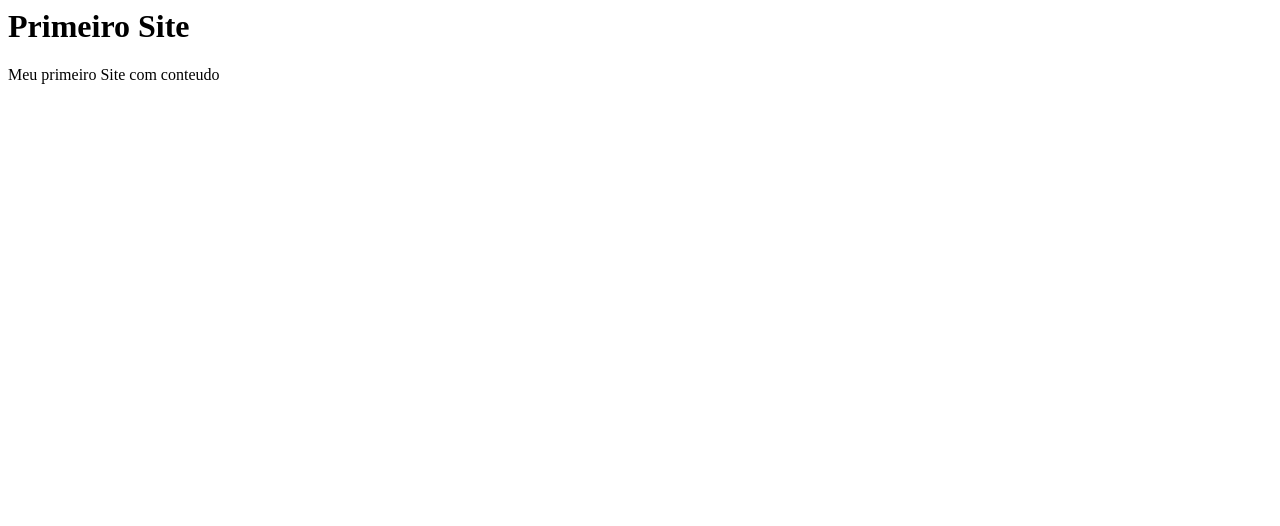
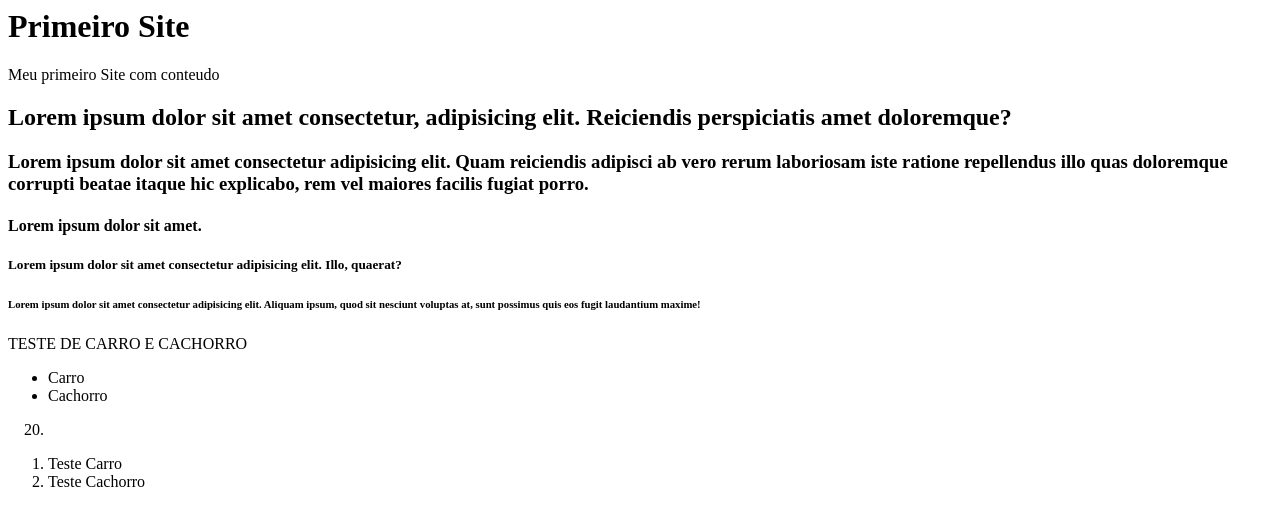
Before and after one commit to Dirksen-eh/Dirksen-eh.github.io, a plain HTML site: page index.html in a window 1280 px wide. Drawn offline with Linux system fonts and the light colour scheme.

Commit message:
Update index.html

```diff
--- a/index.html
+++ b/index.html
@@ -8,12 +8,28 @@
  </head>
 
   <body>
-    <h1>
-     Primeiro Site
-    </h1>
-    <p>
-     Meu primeiro Site com conteudo
-    </p>
+    <h1> Primeiro Site</h1>
+    <p>Meu primeiro Site com conteudo </p>
+  <h2>Lorem ipsum dolor sit amet consectetur, adipisicing elit. Reiciendis perspiciatis amet doloremque?</h2>
+  <h3>Lorem ipsum dolor sit amet consectetur adipisicing elit. Quam reiciendis adipisci ab vero rerum laboriosam iste ratione repellendus illo quas doloremque corrupti beatae itaque hic explicabo, rem vel maiores facilis fugiat porro.</h3>
+  <h4>Lorem ipsum dolor sit amet.</h4>
+  <h5>Lorem ipsum dolor sit amet consectetur adipisicing elit. Illo, quaerat?</h5>
+  <h6>Lorem ipsum dolor sit amet consectetur adipisicing elit. Aliquam ipsum, quod sit nesciunt voluptas at, sunt possimus quis eos fugit laudantium maxime!</h6>
+
+<p>TESTE DE CARRO E CACHORRO</p>
+
+  <ul>
+    <li>Carro</li>
+    <li>Cachorro</li>
+  </ul>
   </body>
 
+<ol start="20">
+  <li></li>
+</ol>
+
+  <ol>
+    <li>Teste Carro</li>
+    <li>Teste Cachorro</li>
+  </ol>
 </html>
```
